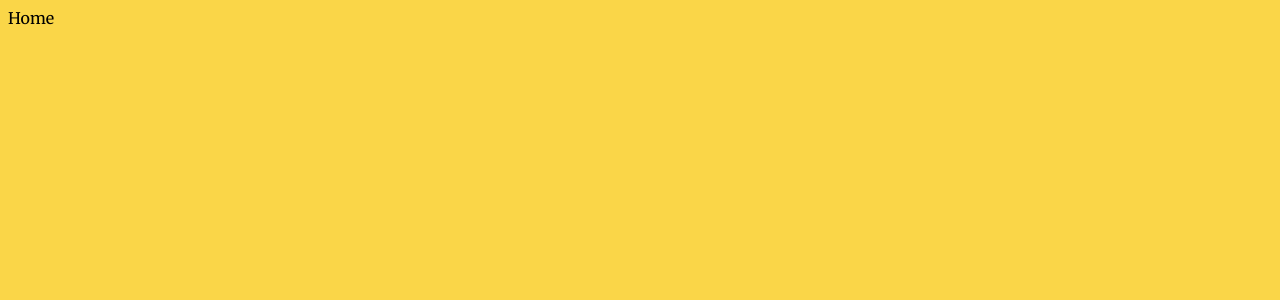
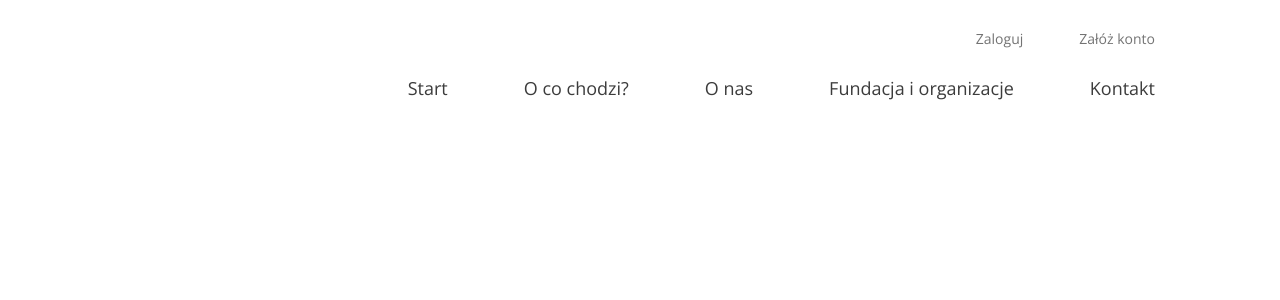
Before and after one commit to JKukielski/portfoliolab, a React (Create React App) app in the folder my-app/: page / in a window 1280 px wide. Shown: the top 300 px of the page. Built offline with nearby package versions, Linux system fonts and the light colour scheme.

Commit message:
completed navbar

```diff
--- a/my-app/src/components/Home.js
+++ b/my-app/src/components/Home.js
@@ -1,8 +1,13 @@
 import "../scss/home.scss";
 import React from "react";
+import Navbar from "./Navbar";
 
 const Home = () => {
-  return <div>Home</div>;
+  return (
+    <>
+      <Navbar />
+    </>
+  );
 };
 
 export default Home;
--- /dev/null
+++ b/my-app/src/components/Navbar.js
@@ -0,0 +1,35 @@
+import React from "react";
+import { Link } from "react-router-dom";
+import "../scss/navbar.scss";
+
+const Navbar = () => {
+  return (
+    <div className="app__navbar">
+      <div className="app__navbar-user">
+        <p>Zaloguj</p>
+        <p>Załóż konto</p>
+      </div>
+      <div className="app__navbar-menu">
+        <ul className="app__navbar-menu_list">
+          <li className="app__navbar-menu_list-item">
+            <Link to="/">Start</Link>
+          </li>
+          <li className="app__navbar-menu_list-item">
+            <a href="/"> O co chodzi?</a>
+          </li>
+          <li className="app__navbar-menu_list-item">
+            <a href="/">O nas</a>
+          </li>
+          <li className="app__navbar-menu_list-item">
+            <a href="/">Fundacja i organizacje</a>
+          </li>
+          <li className="app__navbar-menu_list-item">
+            <a href="/">Kontakt</a>
+          </li>
+        </ul>
+      </div>
+    </div>
+  );
+};
+
+export default Navbar;
--- a/my-app/src/scss/main.scss
+++ b/my-app/src/scss/main.scss
@@ -1,7 +1,12 @@
 @import './settings/fonts.scss';
 @import './settings/colors.scss';
 
+* {
+    margin: 0;
+    padding: 0;
+    box-sizing: border-box;
+}
+
 body {
-    background-color: $brandColor;
     font-family: $primaryFont;
 }
--- /dev/null
+++ b/my-app/src/scss/navbar.scss
@@ -0,0 +1,54 @@
+@import './settings/colors';
+
+.app__navbar {
+    width: 100%;
+    height: 120px;
+    background-color: transparent;
+    display: flex;
+    justify-content: center;
+    align-items: flex-end;
+    flex-direction: column;
+    padding: 3rem 7rem;
+}
+
+.app__navbar-user {
+    width: 100%;
+    display: flex;
+    justify-content: flex-end;
+    margin-bottom: 20px;
+    color: $fadeColor;
+
+    p {
+        padding: 8px 13px;
+        font-size: 14px;
+        margin-left: 30px;
+
+        &:hover {
+            border: 2px solid $brandColor;
+        }
+    }
+
+}
+
+.app__navbar-menu {
+    width: 100%;
+}
+
+.app__navbar-menu_list {
+    display: flex;
+    justify-content: flex-end;
+    width: 100%;
+    list-style: none;
+}
+
+.app__navbar-menu_list-item a {
+    text-decoration: none;
+    margin-left: 50px;
+    color: $textColor;
+    font-size: 18px;
+    padding: 8px 13px;
+
+    &:hover {
+        border: 2px solid $textColor;
+    }
+}
--- a/my-app/src/scss/settings/_fonts.scss
+++ b/my-app/src/scss/settings/_fonts.scss
@@ -1,5 +1,5 @@
 @import url('https://fonts.googleapis.com/css2?family=Merriweather:ital,wght@0,300;0,400;0,700;0,900;1,300;1,400;1,700;1,900&family=Open+Sans:ital,wght@0,300;0,400;0,500;0,600;0,700;0,800;1,300;1,400;1,500;1,600;1,700;1,800&display=swap');
 
 
-$primaryFont: 'Merriweather', serif;
-$secondaryFont: 'Open Sans', sans-serif;
+$primaryFont:  'Open Sans', sans-serif;
+$secondaryFont: 'Merriweather', serif;
```
